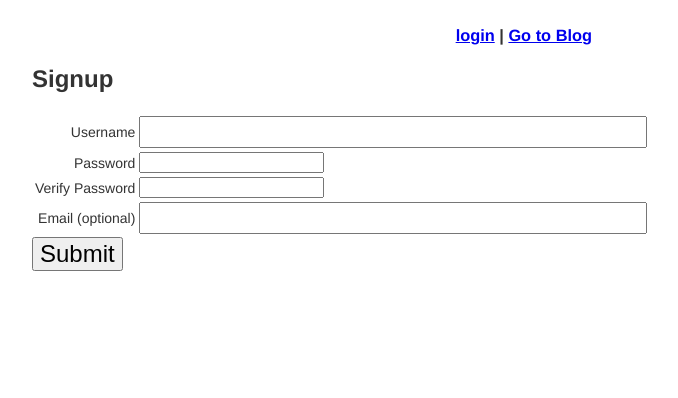
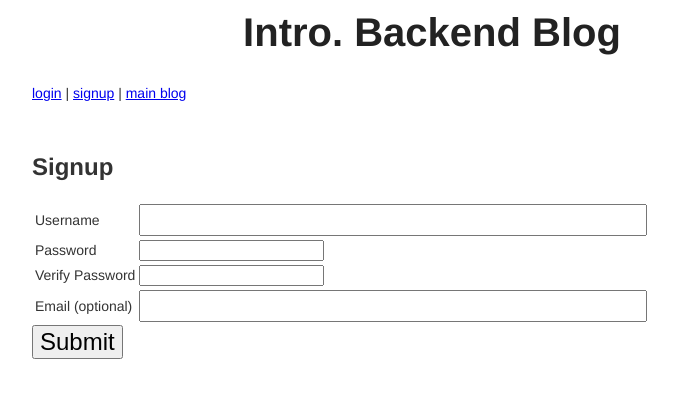
Before and after one commit to JessDF/multiuserblog, a Python web app: template finalproject/templates/signup-form.html in a window 1280 px wide. Shown: the top 398 px of the page, without its empty margins (208-886 px from the left). Run offline with Jinja, Linux system fonts and the light colour scheme; the template is opened without the code that fills it, so the values that code supplies are empty.

Commit message:
Restructured

```diff
--- a/finalproject/templates/signup-form.html
+++ b/finalproject/templates/signup-form.html
@@ -1,19 +1,13 @@
-<!DOCTYPE html>
-<html>
-  <head>
-    <title>Unit 2 Rot 13</title>
+{% extends "base.html" %}
+{% block title %}Blog signup{% endblock %}
+{% block head %}
+    {{ super() }}
     <style type="text/css">
       .label {text-align: right}
       .error {color: red}
     </style>
-	<link type="text/css" rel="stylesheet" href="/static/main.css" />
-  </head>
-
-  <body>
-	<h3 class="signinStyle"><a class="login-link" href="/login">login</a>
-	|
-	<a class="login-link" href="/blog">Go to Blog</a>
-	</h3>
+{% endblock %}
+{% block content %}
     <h2>Signup</h2>
     <form method="post">
       <table>
@@ -66,8 +60,6 @@
         </tr>
       </table>
 
-      <input type="submit">
+      <input type="submit" value="Submit">
     </form>
-  </body>
-
-</html>
+{% endblock %}
```
